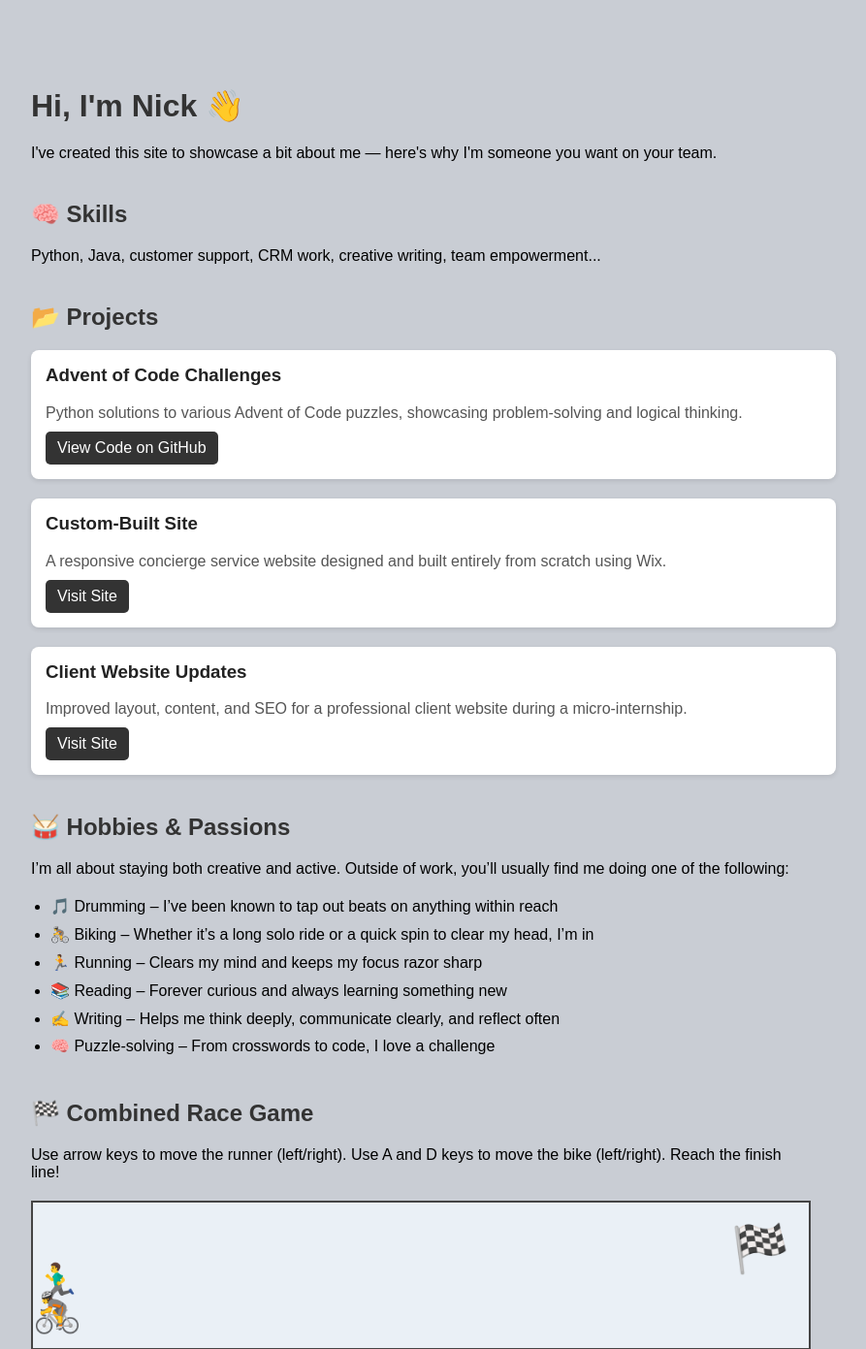
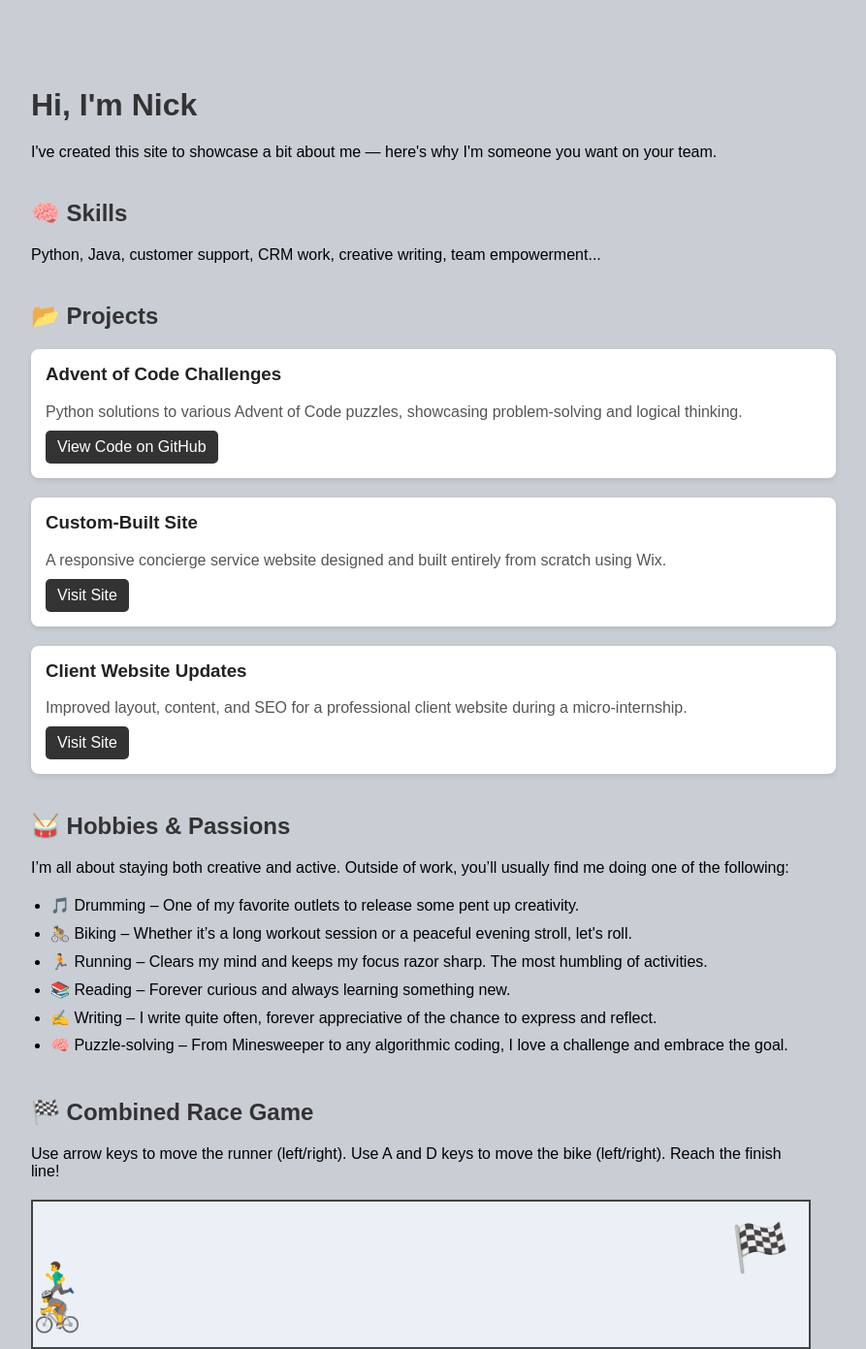
Before and after one commit to nrrorton/hire-me-site, a Flask app: page / in a window 1280 px wide. Shown: the top 1391 px of the page at 97% size, without its empty margins (208-1101 px from the left). Run offline with Flask 3, Linux system fonts and the light colour scheme.

Commit message:
Wording changes

```diff
--- a/templates/index.html
+++ b/templates/index.html
@@ -138,7 +138,7 @@
 
 <body>
     <div class="container">
-        <h1>Hi, I'm Nick 👋</h1>
+        <h1>Hi, I'm Nick</h1>
         <p>I've created this site to showcase a bit about me — here's why I'm someone you want on your team.</p>
 
         <h2>🧠 Skills</h2>
@@ -170,12 +170,12 @@
         <p>I’m all about staying both creative and active. Outside of work, you’ll usually find me doing one of the
             following:</p>
         <ul>
-            <li>🎵 Drumming – I’ve been known to tap out beats on anything within reach</li>
-            <li>🚴 Biking – Whether it’s a long solo ride or a quick spin to clear my head, I’m in</li>
-            <li>🏃 Running – Clears my mind and keeps my focus razor sharp</li>
-            <li>📚 Reading – Forever curious and always learning something new</li>
-            <li>✍️ Writing – Helps me think deeply, communicate clearly, and reflect often</li>
-            <li>🧠 Puzzle-solving – From crosswords to code, I love a challenge</li>
+            <li>🎵 Drumming – One of my favorite outlets to release some pent up creativity.</li>
+            <li>🚴 Biking – Whether it’s a long workout session or a peaceful evening stroll, let's roll.</li>
+            <li>🏃 Running – Clears my mind and keeps my focus razor sharp. The most humbling of activities. </li>
+            <li>📚 Reading – Forever curious and always learning something new.</li>
+            <li>✍️ Writing – I write quite often, forever appreciative of the chance to express and reflect.</li>
+            <li>🧠 Puzzle-solving – From Minesweeper to any algorithmic coding, I love a challenge and embrace the goal.</li>
         </ul>
 
         <h2>🏁 Combined Race Game</h2>
```
